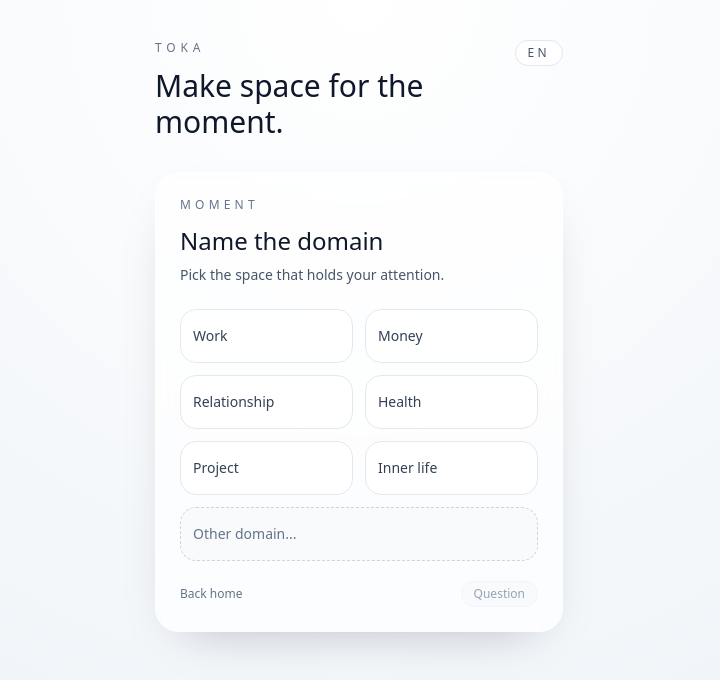
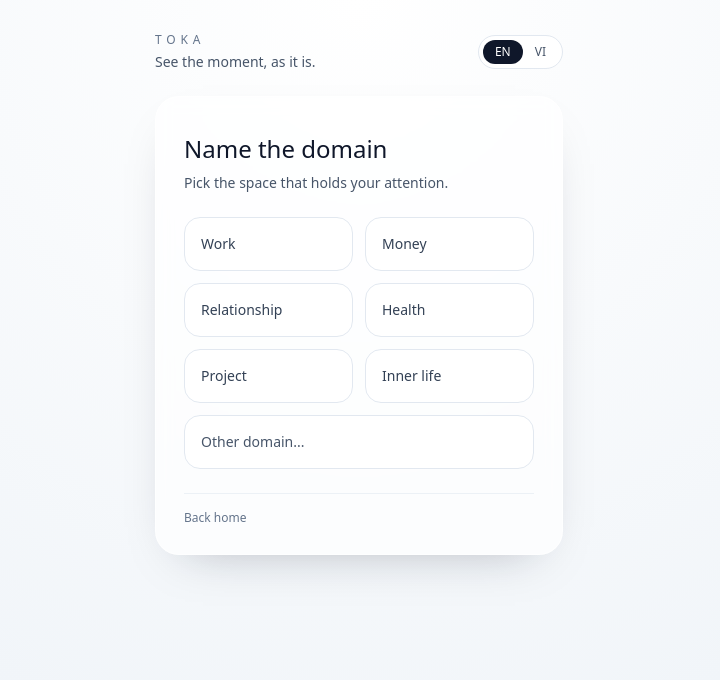
Before and after one commit to tn052002/toka.zorbatzu, a Next.js app in the folder toka/: page /moment/domain in a window 1280 px wide. Shown: the top 680 px of the page, without its empty margins (281-1001 px from the left). Built offline with nearby package versions, Linux system fonts and the light colour scheme.

Commit message:
update UI take 1

```diff
--- a/toka/src/app/layout.tsx
+++ b/toka/src/app/layout.tsx
@@ -37,9 +37,9 @@ export default function RootLayout({
   return (
     <html lang="en">
       <body
-        className={`${fraunces.variable} ${sourceSans.variable} min-h-screen bg-[radial-gradient(1400px_circle_at_top,_#ffffff,_#f1f5f9_55%,_#e2e8f0_100%)] font-[var(--font-source-sans)] text-slate-900`}
+        className={`${fraunces.variable} ${sourceSans.variable} min-h-[100dvh] bg-[radial-gradient(1400px_circle_at_top,_#ffffff,_#f1f5f9_55%,_#edf2f7)] font-[var(--font-source-sans)] text-slate-900`}
       >
-        <div className="mx-auto flex min-h-screen w-full max-w-md flex-col px-5 pb-16 pt-10">
+        <div className="mx-auto flex min-h-screen w-full max-w-md flex-col px-5 pb-12 pt-8">
           <HeaderBar />
           {children}
         </div>
--- a/toka/src/app/moment/cast/page.tsx
+++ b/toka/src/app/moment/cast/page.tsx
@@ -1,5 +1,6 @@
 'use client';
 
+import Link from 'next/link';
 import CastRitual from '@/components/CastRitual';
 import ScreenLayout from '@/components/ScreenLayout';
 import { useI18n } from '@/lib/i18n/useI18n';
@@ -9,9 +10,17 @@ export default function CastPage() {
 
   return (
     <ScreenLayout
-      eyebrow={t('eyebrow_moment')}
+      // eyebrow={t('eyebrow_moment')}
       title={t('cast_title')}
       description={t('cast_desc')}
+      footer= {
+      <div className="flex items-center justify-between text-xs text-slate-500">
+          <Link href="/moment/domain" className="hover:text-slate-700">
+            {t('cast_back')}
+          </Link>
+
+        </div>
+      }
     >
       <CastRitual />
     </ScreenLayout>
--- a/toka/src/app/moment/domain/page.tsx
+++ b/toka/src/app/moment/domain/page.tsx
@@ -2,7 +2,7 @@
 
 import Link from 'next/link';
 import { useRouter } from 'next/navigation';
-import { useEffect, useState } from 'react';
+import { useEffect, useMemo, useState } from 'react';
 import ScreenLayout from '@/components/ScreenLayout';
 import { useDraftMoment } from '@/lib/moment/useDraftMoment';
 import type { Domain } from '@/lib/moment/types';
@@ -14,14 +14,17 @@ export default function DomainPage() {
   const [otherText, setOtherText] = useState('');
   const { t } = useI18n();
 
-  const domains: Array<{ label: string; value: Domain }> = [
+  const domains: Array<{ label: string; value: Domain }> = useMemo(
+    () => [
       { label: t('domain_work'), value: 'work' },
       { label: t('domain_money'), value: 'money' },
       { label: t('domain_relationship'), value: 'relationship' },
       { label: t('domain_health'), value: 'health' },
       { label: t('domain_project'), value: 'project' },
       { label: t('domain_inner'), value: 'inner' },
-  ];
+    ],
+    [t]
+  );
 
   useEffect(() => {
     const seeded = initDraft();
@@ -30,11 +33,16 @@ export default function DomainPage() {
     }
   }, [initDraft]);
 
+  const isOtherSelected = draft?.domain === 'other';
+  const canContinueOther = isOtherSelected && otherText.trim().length > 0;
+
   const handleSelect = (value: Domain) => {
     if (value === 'other') {
+      // Select other and let user type, no auto-advance.
       setDomain('other', otherText);
       return;
     }
+
     setDomain(value);
     router.push('/moment/question');
   };
@@ -45,14 +53,35 @@ export default function DomainPage() {
     setDomain('other', value);
   };
 
-  const isOtherSelected = draft?.domain === 'other';
-  const canContinue = draft?.domain !== null;
-
   return (
     <ScreenLayout
-      eyebrow={t('eyebrow_moment')}
+      // Recommendation: drop eyebrow here for a cleaner, more premium feel.
+      // eyebrow={t('eyebrow_moment')}
       title={t('domain_title')}
       description={t('domain_desc')}
+      footer={
+        <div className="flex items-center justify-between text-xs text-slate-500">
+          <Link href="/" className="hover:text-slate-700">
+            {t('domain_back')}
+          </Link>
+
+          {/* Only show Next when Other is selected */}
+          {isOtherSelected ? (
+            <button
+              type="button"
+              onClick={() => router.push('/moment/question')}
+              disabled={!canContinueOther}
+              className={`rounded-full border px-4 py-2 text-sm transition ${
+                canContinueOther
+                  ? 'border-slate-200 bg-white text-slate-700 hover:bg-slate-50'
+                  : 'border-slate-100 bg-slate-50 text-slate-400'
+              }`}
+            >
+              {t('domain_next')}
+            </button>
+          ) : null}
+        </div>
+      }
     >
       <div className="space-y-5">
         <div className="grid grid-cols-2 gap-3 text-sm">
@@ -61,22 +90,29 @@ export default function DomainPage() {
               key={domain.value}
               type="button"
               onClick={() => handleSelect(domain.value)}
-              className={`rounded-2xl border px-3 py-4 text-left ${
+              className={`rounded-2xl border px-4 py-4 text-left text-sm transition
+                hover:bg-slate-50 active:scale-[0.99]
+                focus-visible:outline-none focus-visible:ring-2 focus-visible:ring-slate-400/40
+                ${
                   draft?.domain === domain.value
-                  ? 'border-slate-900 bg-slate-900 text-white'
+                    ? 'border-slate-900 bg-slate-900 text-white hover:bg-slate-800'
                     : 'border-slate-200 bg-white text-slate-700'
                 }`}
             >
               {domain.label}
             </button>
           ))}
+
           <button
             type="button"
             onClick={() => handleSelect('other')}
-            className={`col-span-2 rounded-2xl border px-3 py-4 text-left ${
+            className={`col-span-2 rounded-2xl border px-4 py-4 text-left text-sm transition
+              hover:bg-slate-50 active:scale-[0.99]
+              focus-visible:outline-none focus-visible:ring-2 focus-visible:ring-slate-400/40
+              ${
                 isOtherSelected
-                ? 'border-slate-900 bg-slate-900 text-white'
-                : 'border-dashed border-slate-300 bg-slate-50 text-slate-500'
+                  ? 'border-slate-900 bg-slate-900 text-white hover:bg-slate-800'
+                  : 'border-slate-200 bg-white text-slate-600'
               }`}
           >
             {t('domain_other')}
@@ -85,30 +121,14 @@ export default function DomainPage() {
 
         {isOtherSelected ? (
           <input
+            autoFocus
             value={otherText}
             onChange={handleOtherChange}
             placeholder={t('domain_other_placeholder')}
-            className="w-full rounded-2xl border border-slate-200 bg-white px-4 py-3 text-sm text-slate-700"
+            className="w-full rounded-2xl border border-slate-200 bg-white px-4 py-3 text-sm text-slate-700
+              focus:outline-none focus:ring-2 focus:ring-slate-400/30"
           />
         ) : null}
-
-        <div className="flex items-center justify-between text-xs text-slate-500">
-          <Link href="/" className="hover:text-slate-700">
-            {t('domain_back')}
-          </Link>
-          <button
-            type="button"
-            onClick={() => router.push('/moment/question')}
-            disabled={!canContinue}
-            className={`rounded-full border px-3 py-1 ${
-              canContinue
-                ? 'border-slate-200 bg-white text-slate-700'
-                : 'border-slate-100 bg-slate-50 text-slate-400'
-            }`}
-          >
-            {t('domain_next')}
-          </button>
-        </div>
       </div>
     </ScreenLayout>
   );
--- a/toka/src/components/HeaderBar.tsx
+++ b/toka/src/components/HeaderBar.tsx
@@ -6,21 +6,35 @@ export default function HeaderBar() {
   const { lang, t, toggleLanguage } = useI18n();
 
   return (
-    <header className="mb-8 flex items-start justify-between gap-3">
-      <div>
-        <p className="text-xs uppercase tracking-[0.4em] text-slate-500">{t('app_title')}</p>
-        <h1 className="mt-3 font-[var(--font-fraunces)] text-3xl text-slate-900">
-          {t('app_tagline')}
-        </h1>
+    <header className="mb-6 flex items-center justify-between">
+      <div className="min-w-0">
+        <p className="text-xs uppercase tracking-[0.4em] text-slate-500">
+          {t('app_title')}
+        </p>
+        {/* Optional: keep this small, or remove entirely */}
+        <p className="mt-1 text-sm text-slate-600">{t('app_tagline')}</p>
       </div>
-      <div className="flex flex-col items-end gap-2 text-[11px] uppercase tracking-[0.3em] text-slate-400">
-        {/* <span>{t('header_lang')}</span> */}
+
+      <div className="flex items-center rounded-full border border-slate-200 bg-white p-1 text-xs">
         <button
           type="button"
           onClick={toggleLanguage}
-          className="rounded-full border border-slate-200 bg-white px-3 py-1 text-xs text-slate-600"
+          className={`rounded-full px-3 py-1 ${
+            lang === 'en' ? 'bg-slate-900 text-white' : 'text-slate-600'
+          }`}
+          aria-pressed={lang === 'en'}
         >
-          {lang === 'en' ? t('header_lang_en') : t('header_lang_vi')}
+          {t('header_lang_en')}
+        </button>
+        <button
+          type="button"
+          onClick={toggleLanguage}
+          className={`rounded-full px-3 py-1 ${
+            lang === 'vi' ? 'bg-slate-900 text-white' : 'text-slate-600'
+          }`}
+          aria-pressed={lang === 'vi'}
+        >
+          {t('header_lang_vi')}
         </button>
       </div>
     </header>
--- a/toka/src/components/ScreenLayout.tsx
+++ b/toka/src/components/ScreenLayout.tsx
@@ -3,18 +3,49 @@ type ScreenLayoutProps = {
   title: string;
   description?: string;
   children: React.ReactNode;
+  footer?: React.ReactNode;
+  variant?: 'default' | 'compact';
+  tone?: 'glass' | 'solid';
 };
 
-export default function ScreenLayout({ eyebrow, title, description, children }: ScreenLayoutProps) {
+export default function ScreenLayout({
+  eyebrow,
+  title,
+  description,
+  children,
+  footer,
+  variant = 'default',
+  tone = 'glass',
+}: ScreenLayoutProps) {
+  const padding = variant === 'compact' ? 'p-5 sm:p-6' : 'p-6 sm:p-7';
+  const cardTone =
+    tone === 'solid'
+      ? 'bg-white border-slate-200/70'
+      : 'bg-white/70 border-white/60 backdrop-blur';
+
   return (
-    <main className="flex flex-1 flex-col gap-6">
-      <section className="rounded-3xl border border-white/60 bg-white/70 p-6 shadow-[0_20px_50px_-30px_rgba(15,23,42,0.35)] backdrop-blur">
+    <main className="flex flex-1 flex-col">
+      <section
+        className={[
+          'rounded-3xl shadow-[0_20px_50px_-30px_rgba(15,23,42,0.35)]',
+          'border',
+          cardTone,
+          padding,
+        ].join(' ')}
+      >
         {eyebrow ? (
-          <p className="text-xs uppercase tracking-[0.35em] text-slate-500">{eyebrow}</p>
+          <p className="text-[11px] uppercase tracking-[0.35em] text-slate-500">{eyebrow}</p>
         ) : null}
-        <h2 className="mt-3 font-[var(--font-fraunces)] text-2xl text-slate-900">{title}</h2>
+
+        <h2 className={`mt-2 font-[var(--font-fraunces)] text-2xl text-slate-900`}>
+          {title}
+        </h2>
+
         {description ? <p className="mt-2 text-sm text-slate-600">{description}</p> : null}
+
         <div className="mt-6">{children}</div>
+
+        {footer ? <div className="mt-6 border-t border-slate-200/60 pt-4">{footer}</div> : null}
       </section>
     </main>
   );
--- a/toka/src/locales/en.json
+++ b/toka/src/locales/en.json
@@ -1,9 +1,9 @@
 {
   "app_title": "TOKA",
-  "app_tagline": "Make space for the moment.",
+  "app_tagline": "See the moment, as it is.",
   "eyebrow_moment": "Moment",
-  "home_title": "Start a moment",
-  "home_desc": "Move through a short flow designed for calm clarity.",
+  "home_title": "Make space for this moment.",
+  "home_desc": "A short reflective flow — just enough to see more clearly.",
   "home_start": "Start a new Moment",
   "home_revisit": "Revisit last Moment",
   "home_go": "Go",
```
Also changed, not shown: toka/src/app/moment/question/page.tsx (+24 -5 lines), toka/src/app/page.tsx (+17 -12 lines), toka/src/components/CastRitual.tsx (+12 -5 lines), toka/src/locales/vi.json (+8 -8 lines), 1 other file (tests, documents, lock files or other folders). Lines whose indentation alone changed are shown as unchanged.
